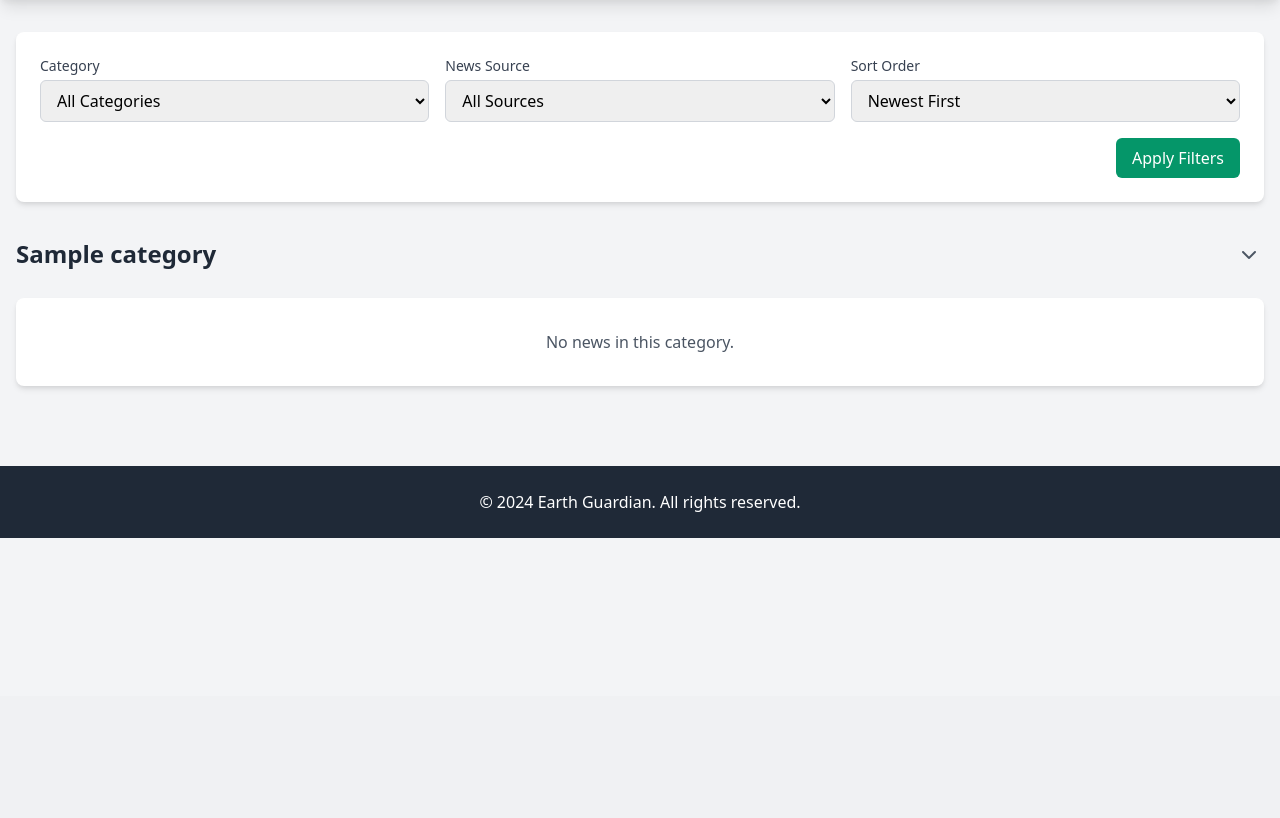
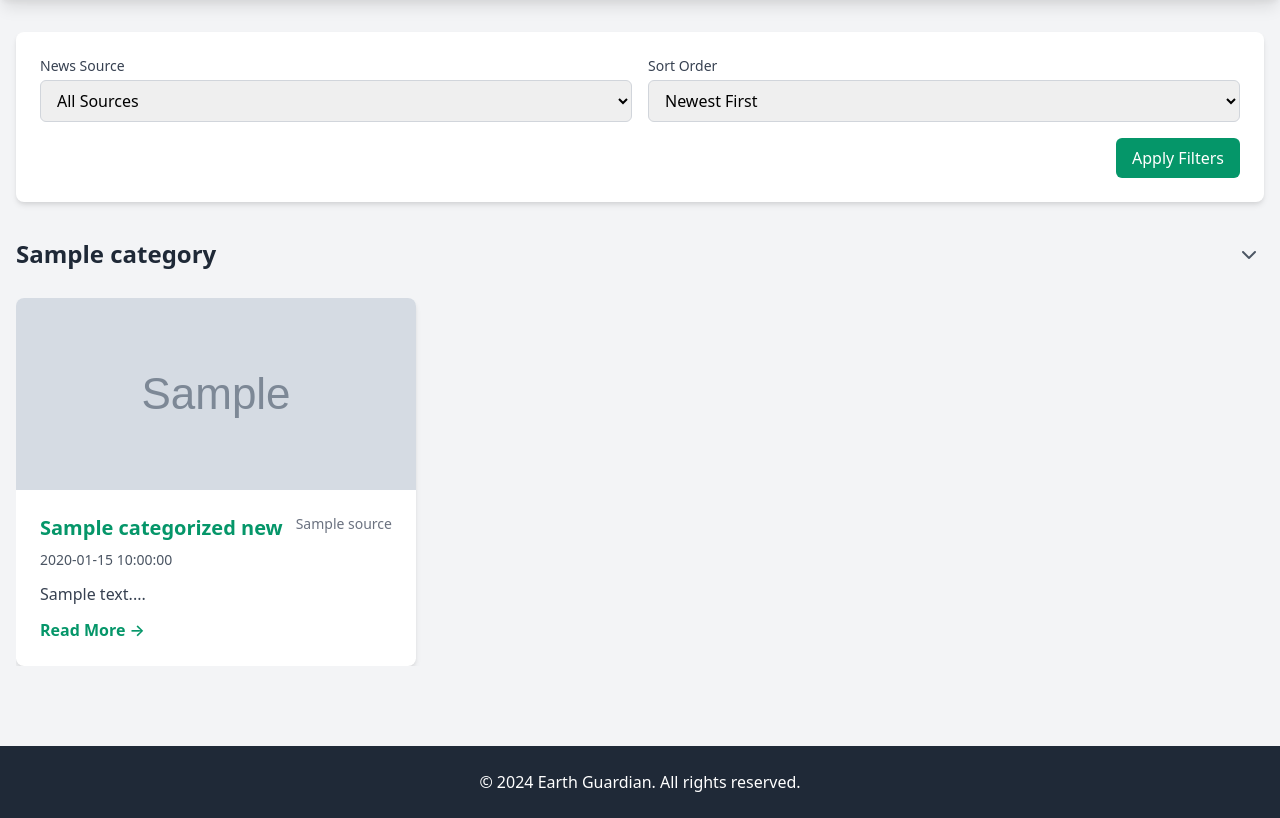
Before and after one commit to hulsfarmer/earthGuardian, a Python web app: template templates/index.html in a window 1280 px wide. Shown: the part 104-922 px from the top of the page. Before the commit the page ends 642 px from the top, so only its background shows below. Run offline with Jinja, Linux system fonts and the light colour scheme; the template is opened without the code that fills it: most values are stand-ins (such as "Sample title", 1, 10 or a date in 2020); grey boxes marked "Sample" are stand-in pictures.

Commit message:
Update index.html

```diff
--- a/templates/index.html
+++ b/templates/index.html
@@ -99,24 +99,10 @@
     </header>
 
     <main class="container mx-auto px-4 py-4 md:py-8">
-        <!-- 필터링 섹션 -->
+        <!-- 필터링 섹션 (Source만 사용) -->
         <div class="bg-white rounded-lg shadow-md p-4 md:p-6 mb-6 md:mb-8">
             <form method="GET" class="space-y-4">
-                <div class="grid grid-cols-1 md:grid-cols-3 gap-4">
-                    <!-- 카테고리 선택 -->
-                    <div>
-                        <label for="category" class="block text-sm font-medium text-gray-700 mb-1">Category</label>
-                        <select name="category" id="category"
-                                class="w-full px-3 py-2 border border-gray-300 rounded-md focus:outline-none focus:ring-2 focus:ring-green-500 text-base">
-                            <option value="">All Categories</option>
-                            {% for category_id, category in categories.items() %}
-                            <option value="{{ category_id }}" {% if category_id == current_category %}selected{% endif %}>
-                                {{ category.name }}
-                            </option>
-                            {% endfor %}
-                        </select>
-                    </div>
-
+                <div class="grid grid-cols-1 md:grid-cols-2 gap-4">
                     <!-- 출처 선택 -->
                     <div>
                         <label for="source" class="block text-sm font-medium text-gray-700 mb-1">News Source</label>
@@ -131,7 +117,7 @@
                         </select>
                     </div>
 
-                    <!-- 정렬 순서 -->
+                    <!-- (정렬은 유지해도 되고, 제거해도 됩니다. 필요 시 남김) -->
                     <div>
                         <label for="sort" class="block text-sm font-medium text-gray-700 mb-1">Sort Order</label>
                         <select name="sort" id="sort"
@@ -152,7 +138,7 @@
             </form>
         </div>
 
-        <!-- 카테고리별 뉴스 섹션 -->
+        <!-- 카테고리별 뉴스 섹션 (Source 필터만 반영) -->
         {% for category_id, category in categories.items() %}
         <section id="{{ category_id }}" class="category-section mb-8 md:mb-12">
             <div class="flex items-center justify-between mb-4 md:mb-6">
@@ -165,10 +151,17 @@
                     <i class="fas fa-chevron-down expand-icon" id="icon-{{ category_id }}"></i>
                 </button>
             </div>
-            {% if categorized_news[category_id] %}
+            {% set filtered = [] %}
+            {% for news in categorized_news[category_id] %}
+                {% if not current_source or news.source == current_source %}
+                    {% do filtered.append(news) %}
+                {% endif %}
+            {% endfor %}
+
+            {% if filtered %}
                 <div class="news-grid collapsed" id="grid-{{ category_id }}">
                     <div class="grid grid-cols-1 md:grid-cols-2 lg:grid-cols-3 gap-4 md:gap-6">
-                        {% for news in categorized_news[category_id] %}
+                        {% for news in filtered %}
                         <article class="news-card bg-white rounded-lg shadow-md overflow-hidden {% if loop.index > 3 %}hidden{% endif %}"
                                  data-index="{{ loop.index }}">
                             {% if news.image_url %}
@@ -196,7 +189,7 @@
                 </div>
             {% else %}
                 <div class="text-center py-6 md:py-8 bg-white rounded-lg shadow-md">
-                    <p class="text-gray-600">No news in this category.</p>
+                    <p class="text-gray-600">No news for this source in {{ category.name }}.</p>
                 </div>
             {% endif %}
         </section>
```
